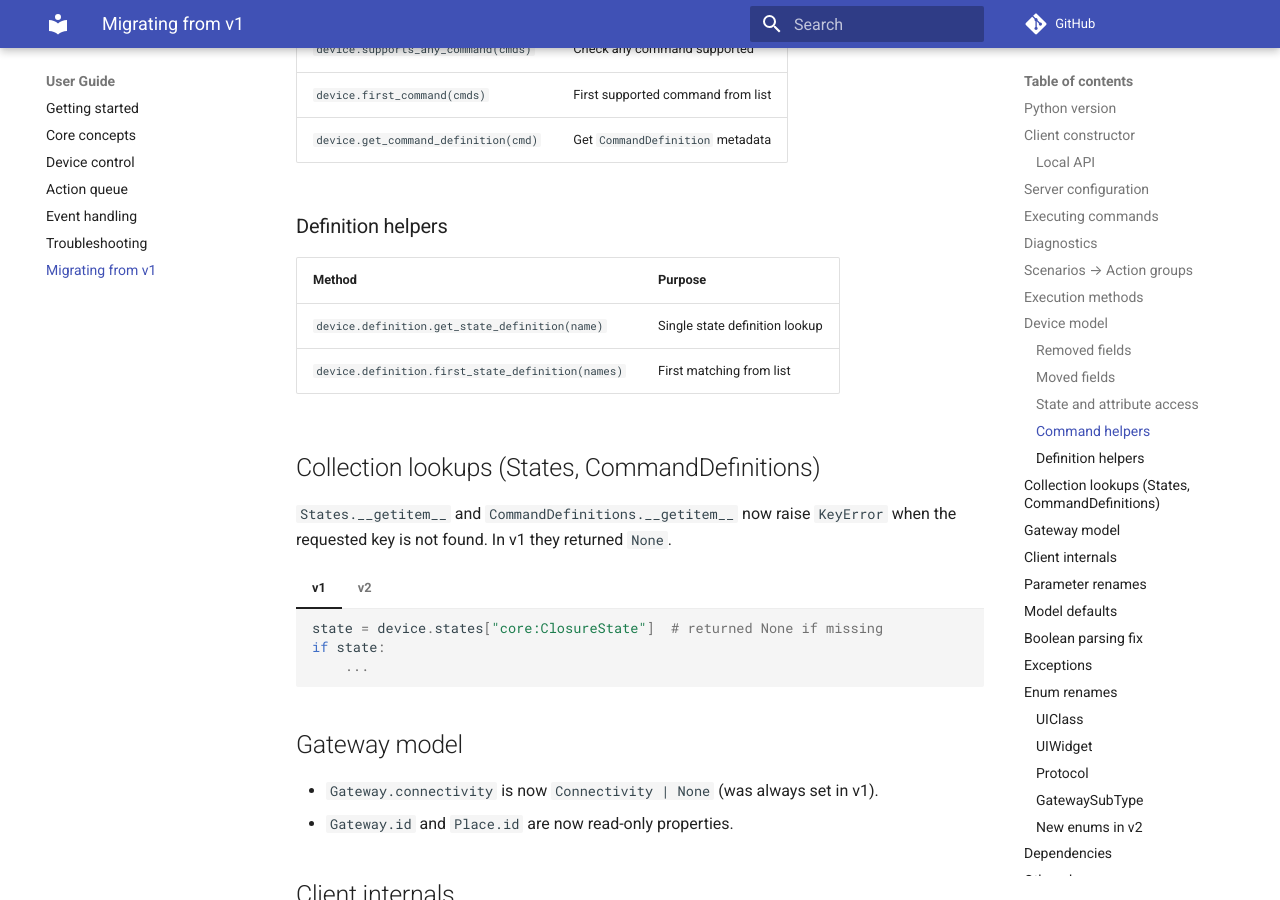
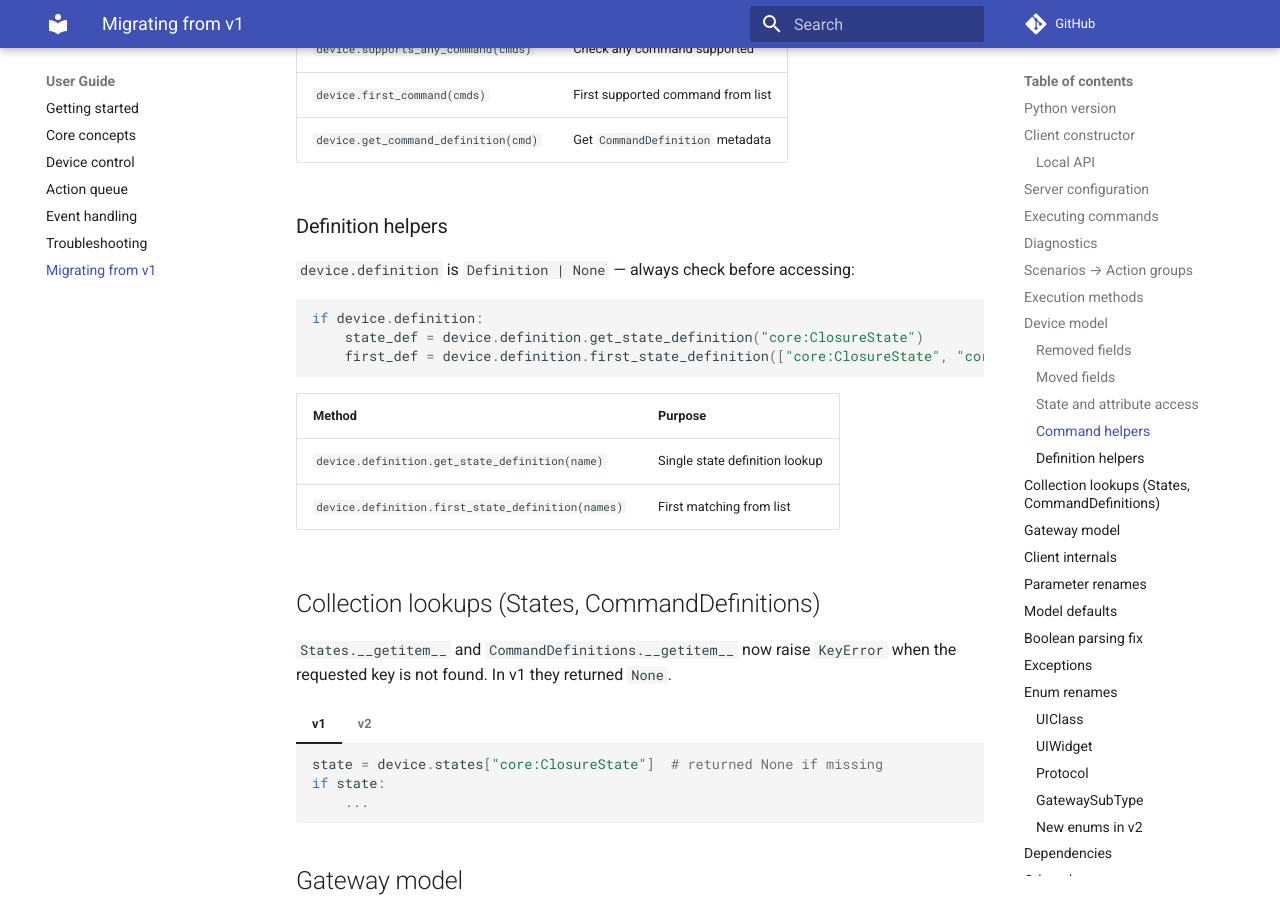
Before and after one commit to iMicknl/python-overkiz-api, an MkDocs documentation site: the page built from docs/migration-v2.md, in a window 1280 px wide and 900 px high, scrolled down 4955 px. Built offline with MkDocs 1.6.1 and Material for MkDocs 9.7.7, drawn with Linux system fonts in a browser that asks for light colours; comment, search, counter and statistics services are not loaded.

Commit message:
Address review feedback: fix iteration order, add test, guard None
- Fix first_state_definition() to respect caller priority order (iterate
  names, not self.states) — consistent with States.first() semantics
- Add test for OverkizCommand enum in CommandDefinitions.__contains__
- Guard device.definition None access in docs examples
- Reword migration guide to clarify methods live on containers, not Device

````diff
--- a/docs/migration-v2.md
+++ b/docs/migration-v2.md
@@ -217,6 +217,14 @@
 
 ### Definition helpers
 
+`device.definition` is `Definition | None` — always check before accessing:
+
+```python
+if device.definition:
+    state_def = device.definition.get_state_definition("core:ClosureState")
+    first_def = device.definition.first_state_definition(["core:ClosureState", "core:TargetClosureState"])
+```
+
 | Method | Purpose |
 |--------|---------|
 | `device.definition.get_state_definition(name)` | Single state definition lookup |
````
Also changed, not shown: docs/device-control.md (+11 -10 lines), 2 other files.
